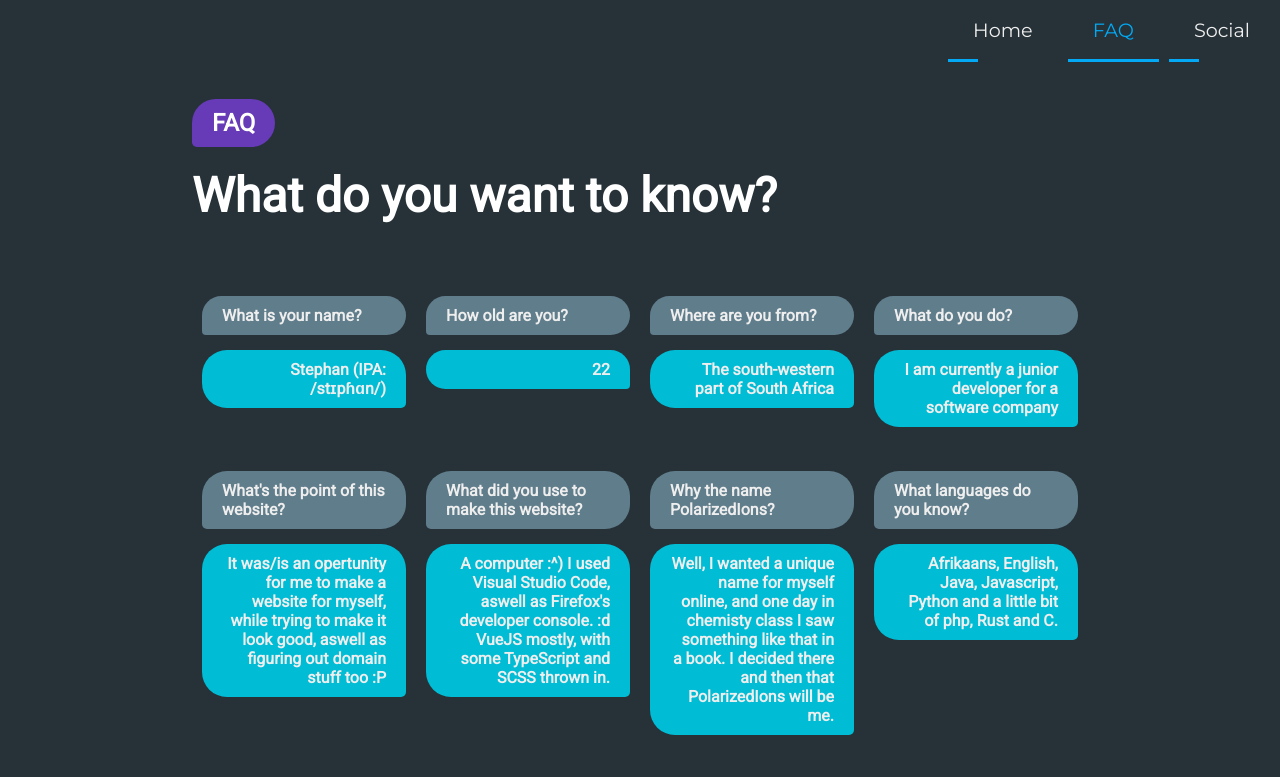
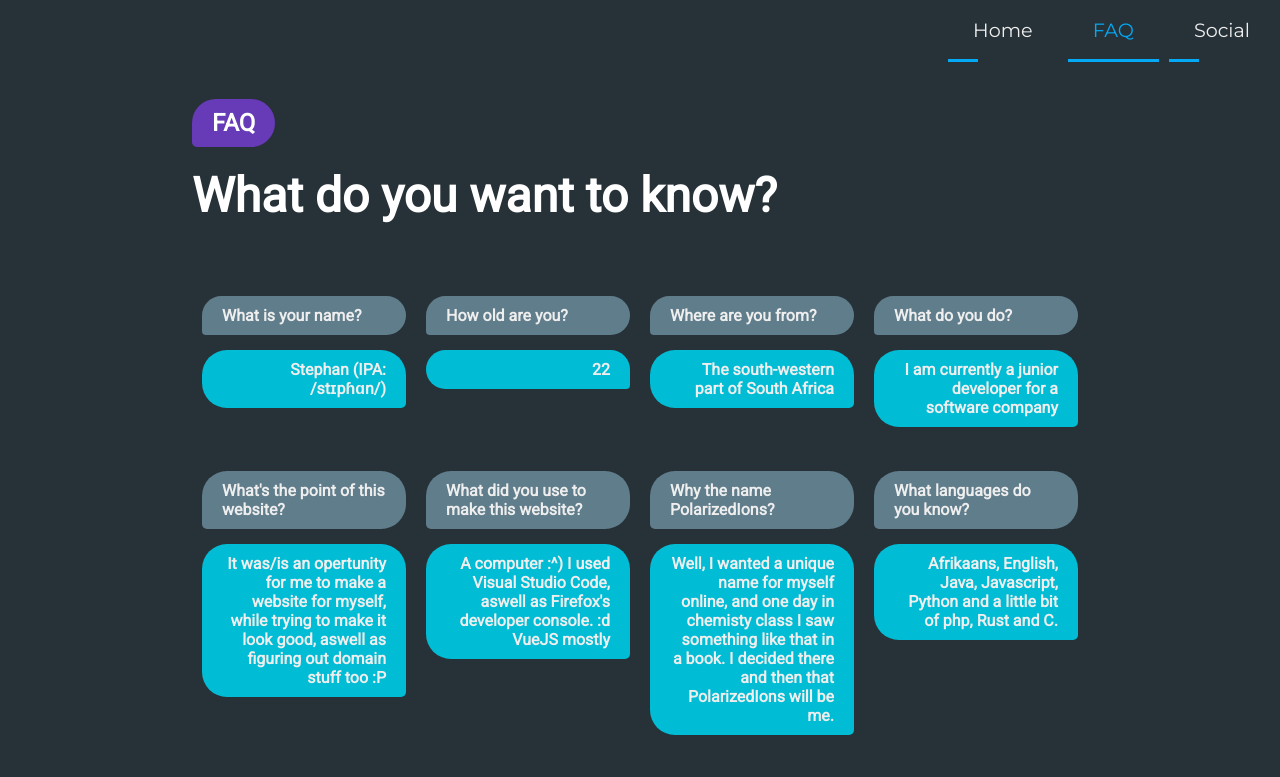
Before and after one commit to PolarizedIons/website-src, a Vue app: page /faq in a window 1280 px wide. Shown: the top 777 px of the page. Built offline with nearby package versions, Linux system fonts and the light colour scheme.

Commit message:
fix faq for what the website it made from

```diff
--- a/src/components/pages/FaqPage.vue
+++ b/src/components/pages/FaqPage.vue
@@ -40,7 +40,7 @@ export default {
                 },
                 {
                     q: 'What did you use to make this website?',
-                    a: 'A computer :^) I used Visual Studio Code, aswell as Firefox\'s developer console. :d VueJS mostly, with some TypeScript and SCSS thrown in.',
+                    a: 'A computer :^) I used Visual Studio Code, aswell as Firefox\'s developer console. :d VueJS mostly',
                 },
                 {
                     q: 'Why the name PolarizedIons?',
```
